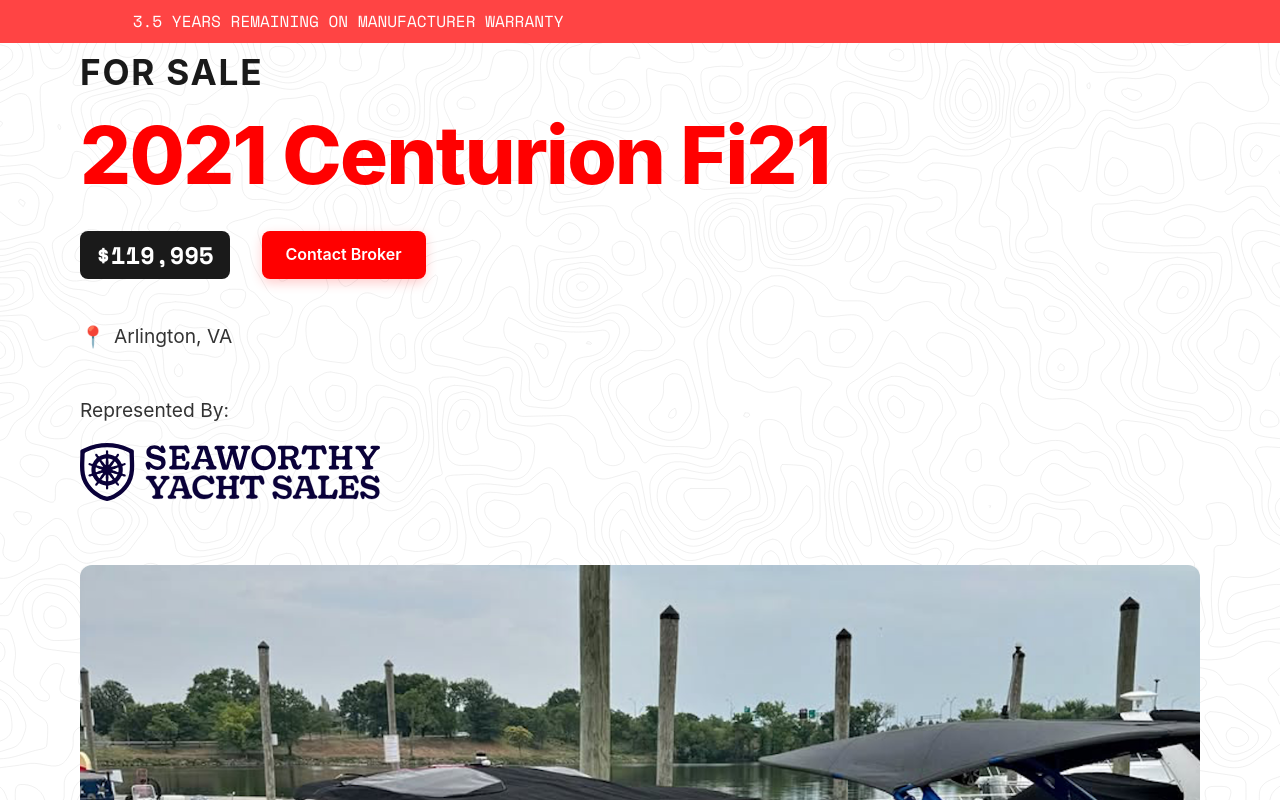
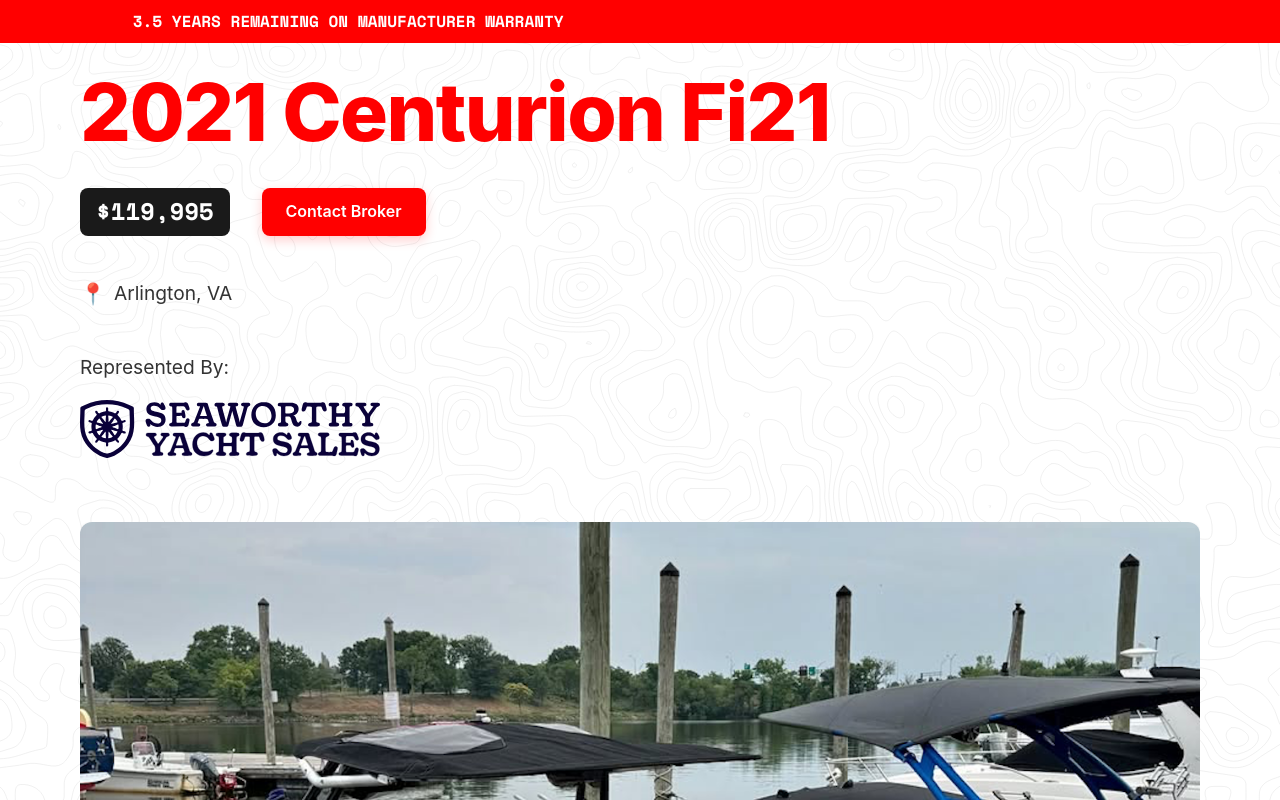
Before and after one commit to tjcandesign/boat, a React (Vite) app: page / in a window 1280 px wide. Shown: the top 800 px of the page. Built offline with nearby package versions, Linux system fonts and the light colour scheme.

Commit message:
Fix notification banner position and adjust container padding

```diff
--- a/src/styles/App.css
+++ b/src/styles/App.css
@@ -8,17 +8,20 @@
 }
 
 .notification-banner {
-  background-color: #ff4444;
+  background-color: var(--color-primary);
   color: white;
   width: 100%;
   overflow: hidden;
-  position: relative;
+  position: fixed;
+  top: 0;
+  left: 0;
   z-index: 1000;
 }
 
 .notification-content {
   white-space: nowrap;
   font-family: 'Space Mono', monospace;
+  font-weight: 700;
   padding: 8px 0;
   display: inline-block;
   animation: scroll 20s linear infinite;
@@ -62,6 +65,7 @@
   max-width: var(--max-width);
   margin: 0 auto;
   padding: 1rem;
+  padding-top: calc(2rem + 40px);
 }
 
 @media (min-width: 768px) {
```
